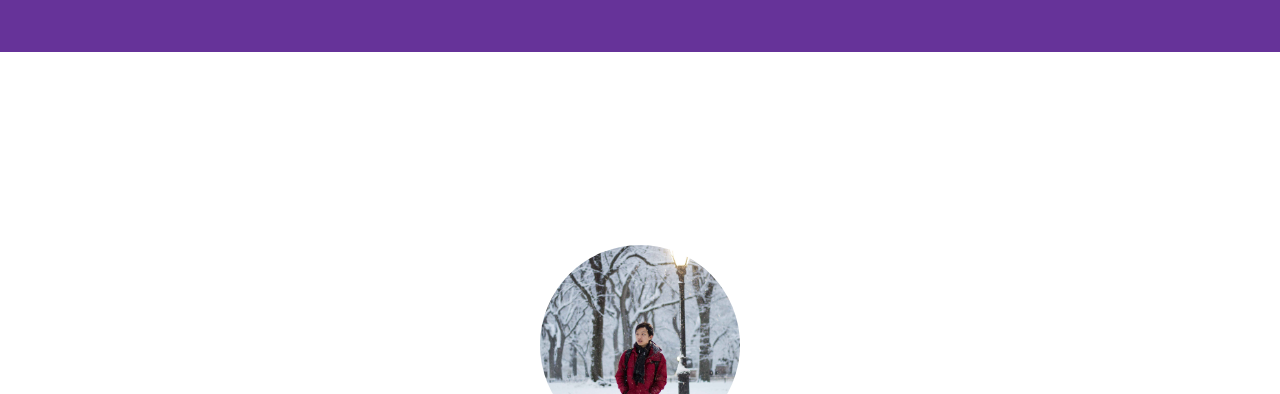
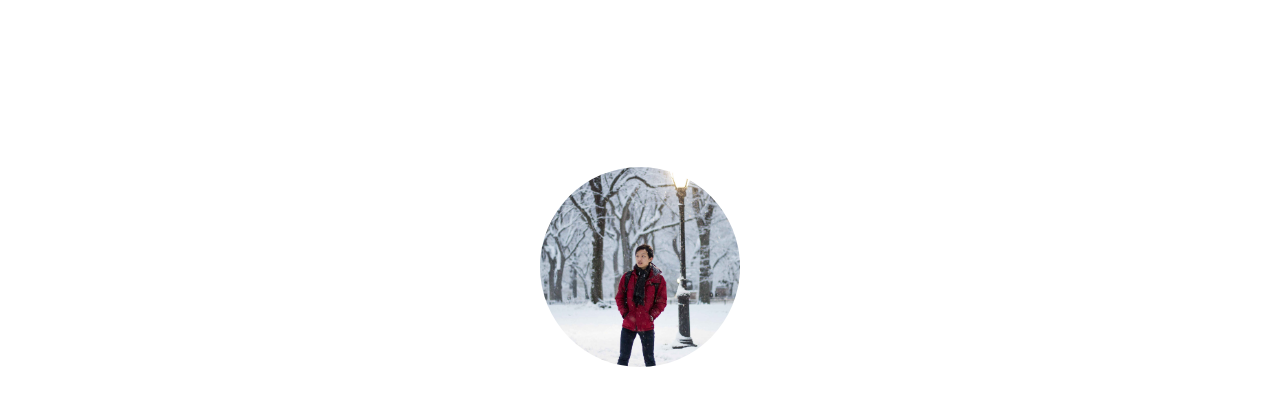
Before and after one commit to lowjiansheng/personal-portfolio, a Gatsby site: page / in a window 1280 px wide. Shown: the top 394 px of the page. Built offline with nearby package versions, Linux system fonts and the light colour scheme; Gatsby itself is replaced by a stand-in of ours.

Commit message:
removed header

```diff
--- a/src/components/layout.js
+++ b/src/components/layout.js
@@ -25,7 +25,6 @@ const Layout = ({ children }) => {
 
   return (
     <>
-      <Header />
       <div
         style={{
           margin: `0 auto`,
```
